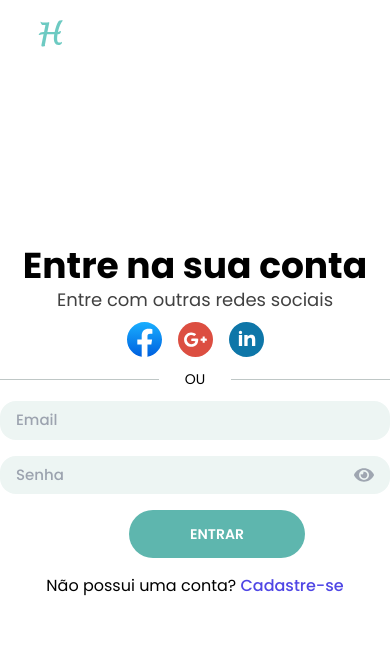
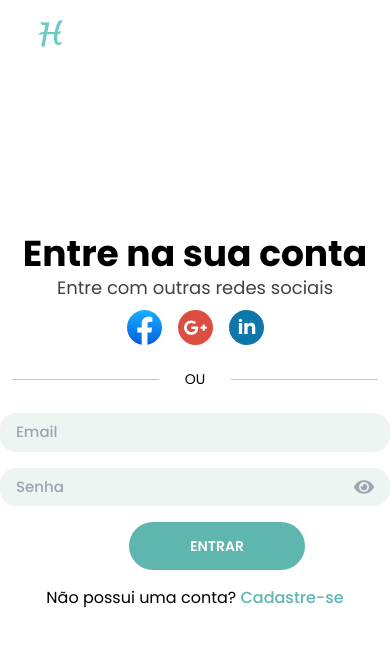
Before and after one commit to vinivent/modern-healthcare, a React (Vite) app: page /login in a window 390 px wide. Shown: the top 646 px of the page. Built offline with nearby package versions, Linux system fonts and the light colour scheme.

Commit message:
login/register responsiveness

```diff
--- a/src/pages/Register.jsx
+++ b/src/pages/Register.jsx
@@ -44,7 +44,7 @@ const Register = () => {
           ))}
         </div>
         <div className="sm:ml-[35%]">
-          <p className="line sm:w-1/2 text-sm font-poppins uppercase mb-3">
+          <p className="line sm:w-1/2 text-sm font-poppins uppercase mb-3 sm:p-0 p-3">
             ou
           </p>
           <input
--- a/src/pages/Registered.jsx
+++ b/src/pages/Registered.jsx
@@ -44,7 +44,7 @@ const Registered = () => {
           ))}
         </div>
         <div className="sm:ml-[35%]">
-          <p className="line sm:w-1/2 text-sm font-poppins uppercase mb-3">
+          <p className="line sm:w-1/2 text-sm font-poppins uppercase mb-3 sm:p-0 p-3">
             ou
           </p>
           <input
@@ -88,7 +88,7 @@ const Registered = () => {
           <p className="font-poppins">
             Não possui uma conta?{" "}
             <Link
-              className="font-poppins font-medium text-indigo-600"
+              className="font-poppins font-medium text-[#5eb6ae]"
               to="/signup"
             >
               Cadastre-se
```
